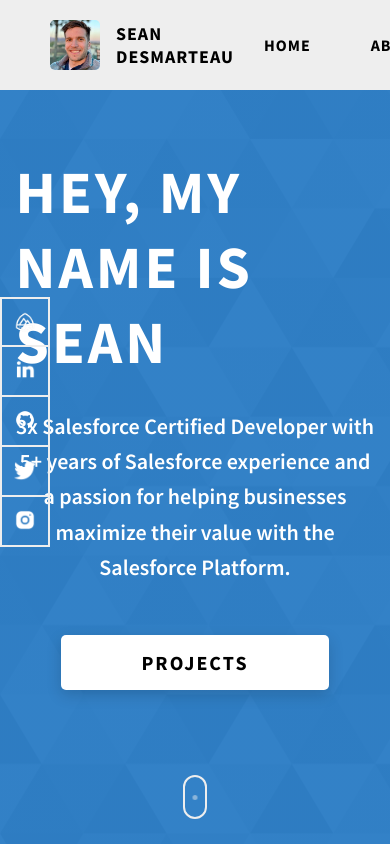
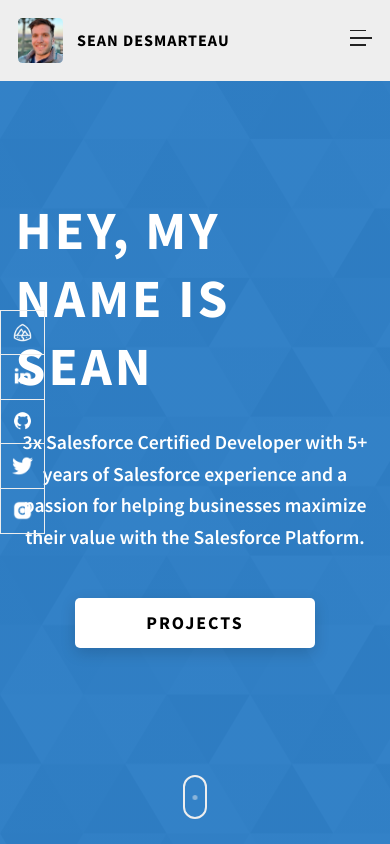
Before and after one commit to DeMart2416/sean-website, a React (Create React App) app in the folder client/: page / in a window 390 px wide. Shown: the top 844 px of the page. Built offline with nearby package versions, Linux system fonts and the light colour scheme.

Commit message:
Adding Navigation Ham Menu

```diff
--- a/client/src/components/homepage/Navigation.css
+++ b/client/src/components/homepage/Navigation.css
@@ -52,3 +52,98 @@
 .header-link:hover {
     color: #0062b9;
 }
+
+.line {
+    height: .2rem;
+    width: 2.5rem;
+    background-color: #222;
+    margin-bottom: .6rem;
+}
+
+.line-1,
+.line-3 {
+    width: 1.8rem;
+    transition: all .4s;
+}
+
+.menu-icon:hover .line {
+    width: 2.5rem;
+}
+
+.line1Transition {
+    transform: rotate(-405deg) translate(-5px, 6px);
+    width: 2.5rem;
+}
+
+.line2Transition {
+    opacity: 0;
+}
+
+.line3Transition {
+    transform: rotate(405deg) translate(-5px, -6px);
+    width: 2.5rem;
+}
+
+.menu-icon {
+    display: none;
+}
+
+.ham-menu {
+    width: 100%;
+    margin: 0;
+    background: #eee;
+    transition: all .5s;
+    opacity: 0;
+}
+
+.ham-menu-open {
+    opacity: 1;
+}
+
+.ham-menu-nav-list {
+    list-style: none;
+    margin: 0;
+    padding: 0;
+    display: flex;
+    flex-direction: column;
+}
+
+.ham-menu-nav-item {
+    text-align: right;
+    font: bold 1.6rem 'Source Sans Pro', sans-serif;
+    display: block;
+    box-sizing: border-box;
+    text-decoration: 0;
+    text-transform: uppercase;
+    color: #333;
+    padding: 2.5rem 3rem;
+    border-bottom: 1px solid white;
+    letter-spacing: 2px;
+    transition: color .3s;
+}
+
+.ham-menu-nav-item:hover {
+    color: #0062b9;
+}
+
+.ham-menu-nav-item:first-child {
+    border-top: 1px solid white;
+}
+
+.ham-menu-nav-item:last-child {
+    border-bottom: 0;
+}
+
+@media (max-width: 1100px) {
+    .header-content {
+        padding: 1rem 2rem;
+    }
+
+    .header-links {
+        display: none;
+    }
+
+    .menu-icon {
+        display: block;
+    }
+}
--- a/client/src/components/homepage/Navigation.jsx
+++ b/client/src/components/homepage/Navigation.jsx
@@ -1,7 +1,16 @@
+import { useState } from "react";
 import "./Navigation.css";
 import seanProfile from "../../assets/images/sean-profile-pic.jpeg";
 
 function Navigation() {
+    const [style, setStyle] = useState({
+        clicked: false,
+        line1: "line line-1",
+        line2: "line line-2",
+        line3: "line line-3",
+        hamMenu: "ham-menu",
+    });
+
     const sections = [
         { Id: 1, Name: "home" },
         { Id: 2, Name: "about" },
@@ -9,6 +18,28 @@
         { Id: 4, Name: "education" },
         { Id: 5, Name: "contact" },
     ];
+
+    function menuClicked() {
+        setStyle((prevValue) => {
+            if (prevValue.clicked === false) {
+                return {
+                    clicked: true,
+                    line1: prevValue.line1 + " line1Transition",
+                    line2: prevValue.line2 + " line2Transition",
+                    line3: prevValue.line3 + " line3Transition",
+                    hamMenu: prevValue.hamMenu + " ham-menu-open",
+                };
+            } else {
+                return {
+                    clicked: false,
+                    line1: "line line-1",
+                    line2: "line line-2",
+                    line3: "line line-3",
+                    hamMenu: "ham-menu",
+                };
+            }
+        });
+    }
 
     return (
         <header className="header">
@@ -34,6 +65,27 @@
                         );
                     })}
                 </div>
+                <div className="menu-icon" onClick={menuClicked}>
+                    <div className={style.line1}></div>
+                    <div className={style.line2}></div>
+                    <div className={style.line3}></div>
+                </div>
+            </div>
+            <div className={style.hamMenu}>
+                <ul className="ham-menu-nav-list">
+                    {sections.map((section) => {
+                        return (
+                            <li key={section.Id}>
+                                <a
+                                    href={"#" + section.Name}
+                                    className="ham-menu-nav-item"
+                                >
+                                    {section.Name}
+                                </a>
+                            </li>
+                        );
+                    })}
+                </ul>
             </div>
         </header>
     );
--- a/client/src/index.css
+++ b/client/src/index.css
@@ -1,6 +1,24 @@
 html {
   font-size: 62.5%;
-  box-sizing: border-box;
+  scroll-behavior: smooth;
+}
+
+@media only screen and (max-width: 1200px) {
+  html {
+    font-size: 59%;
+  }
+}
+
+@media only screen and (max-width: 900px) {
+  html {
+    font-size: 56%;
+  }
+}
+
+@media only screen and (min-width: 1800px) {
+  html {
+    font-size: 65%;
+  }
 }
 
 body {
```
